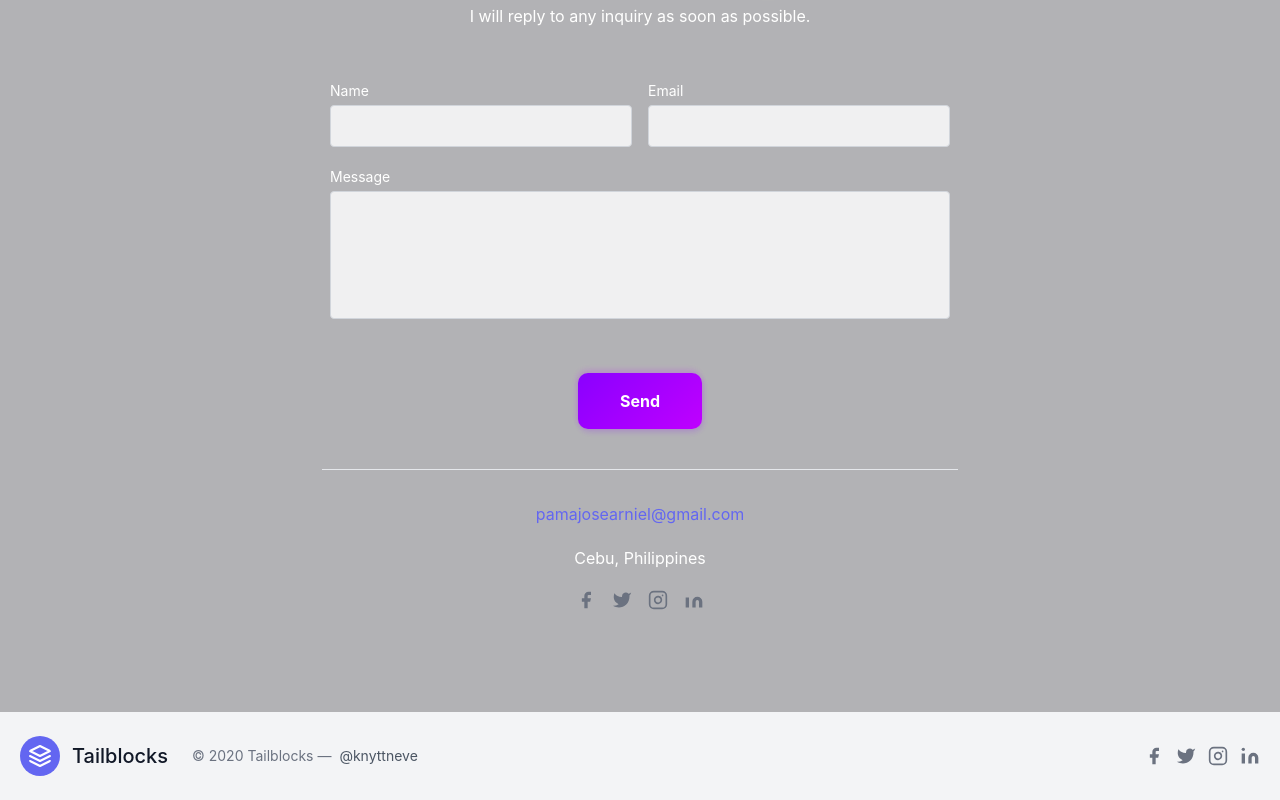
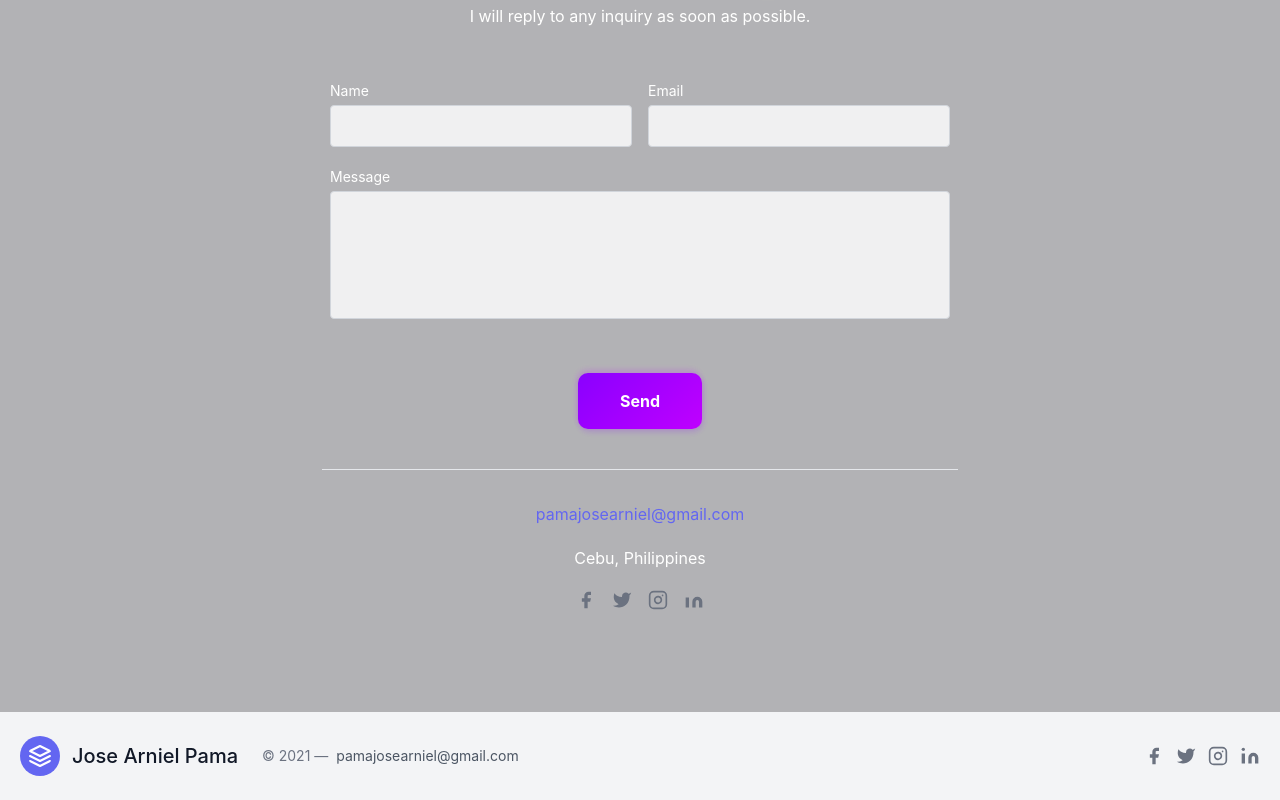
Before and after one commit to pama-arniel/portfolio, a Vue app: page / in a window 1280 px wide. Shown: the part 4951-5751 px from the top of the page. Built offline with nearby package versions, Linux system fonts and the light colour scheme; what particles.vue would draw is missing.

Commit message:
Change texts in footer section

```diff
--- a/src/components/Footer.vue
+++ b/src/components/Footer.vue
@@ -6,10 +6,10 @@
         <svg xmlns="http://www.w3.org/2000/svg" fill="none" stroke="currentColor" stroke-linecap="round" stroke-linejoin="round" stroke-width="2" class="w-10 h-10 text-white p-2 bg-indigo-500 rounded-full" viewBox="0 0 24 24">
           <path d="M12 2L2 7l10 5 10-5-10-5zM2 17l10 5 10-5M2 12l10 5 10-5"></path>
         </svg>
-        <span class="ml-3 text-xl">Tailblocks</span>
+        <span class="ml-3 text-xl">Jose Arniel Pama</span>
       </a>
-      <p class="text-sm text-gray-500 sm:ml-6 sm:mt-0 mt-4">© 2020 Tailblocks —
-        <a href="https://twitter.com/knyttneve" rel="noopener noreferrer" class="text-gray-600 ml-1" target="_blank">@knyttneve</a>
+      <p class="text-sm text-gray-500 sm:ml-6 sm:mt-0 mt-4">© 2021 —
+        <a href="https://twitter.com/knyttneve" rel="noopener noreferrer" class="text-gray-600 ml-1" target="_blank">pamajosearniel@gmail.com</a>
       </p>
       <span class="inline-flex sm:ml-auto sm:mt-0 mt-4 justify-center sm:justify-start">
         <a class="text-gray-500">
```
